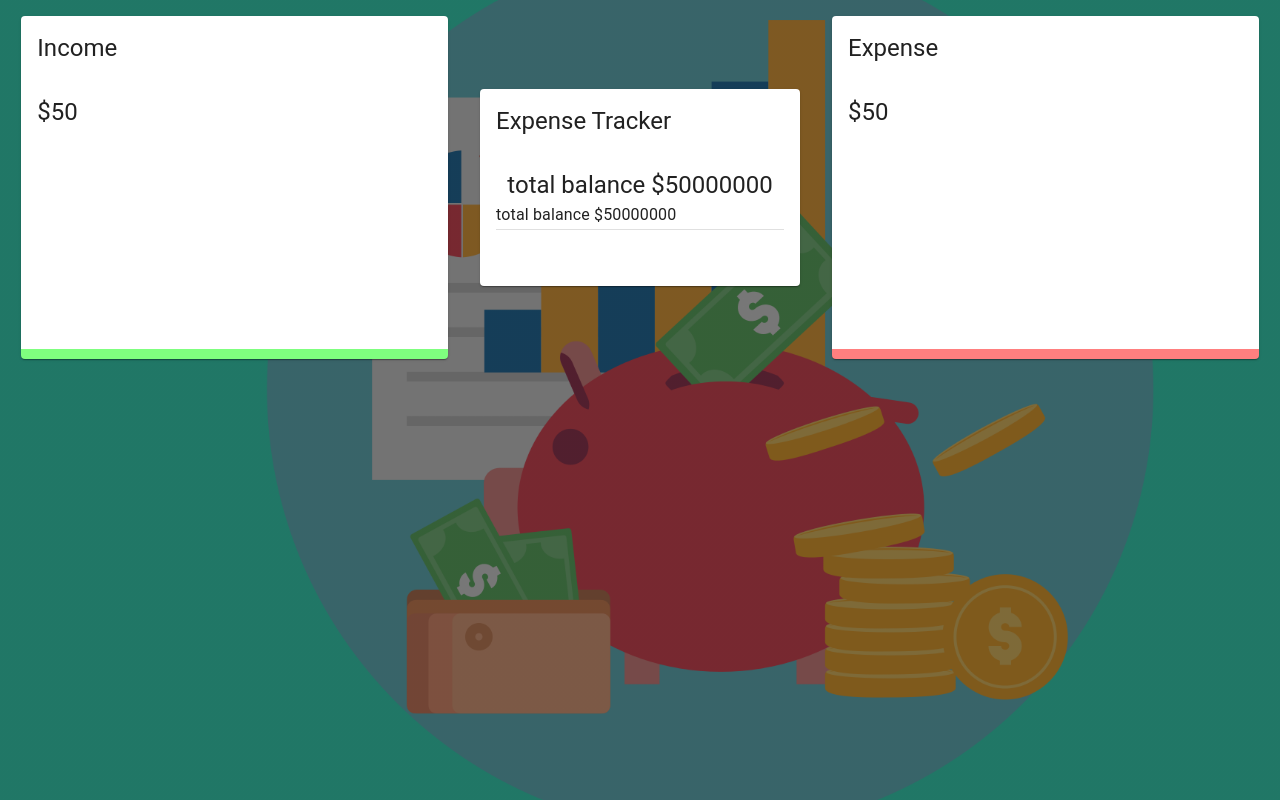
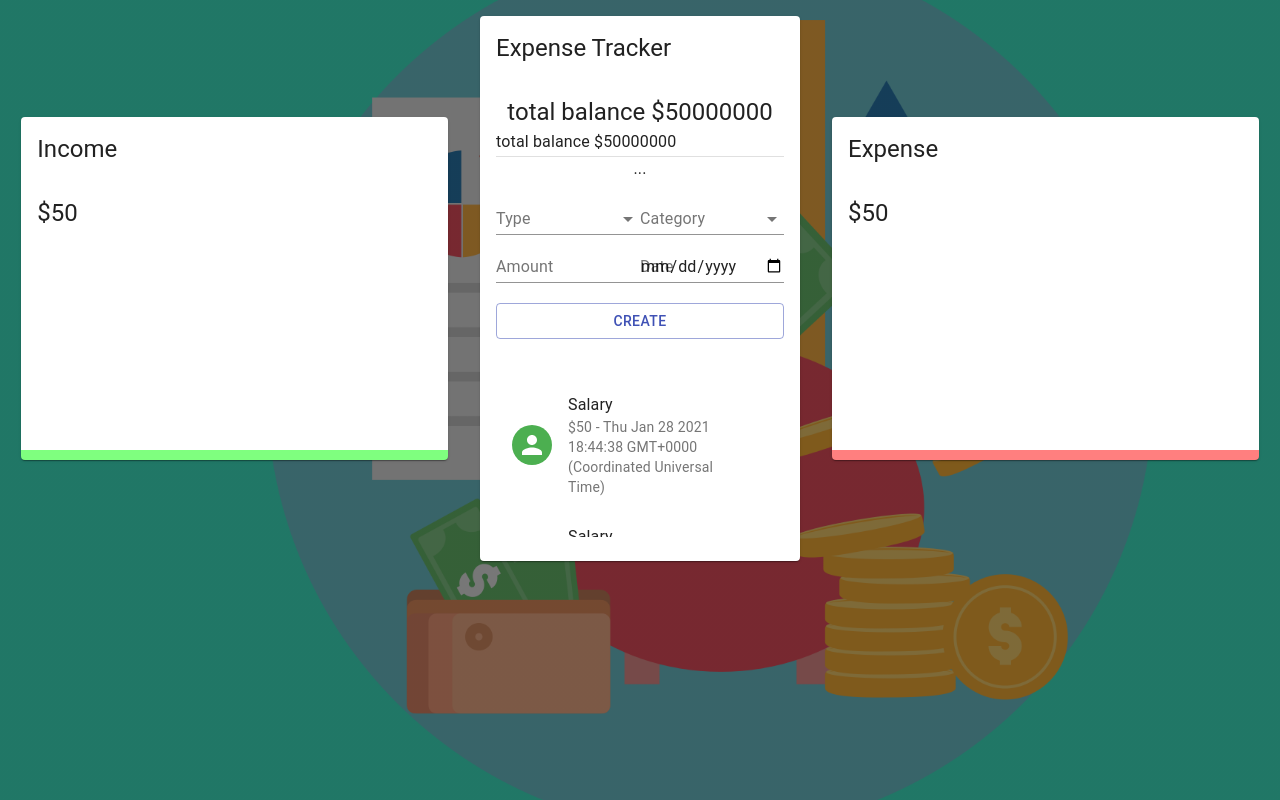
Before and after one commit to Carson0350/BudgetNanny, a React (Create React App) app in the folder budget-nanny/: page / in a window 1280 px wide. Built offline with nearby package versions, Linux system fonts and the light colour scheme.

Commit message:
layout check, functionality nxt

```diff
--- a/budget-nanny/src/components/Main/Form/Form.jsx
+++ b/budget-nanny/src/components/Main/Form/Form.jsx
@@ -21,6 +21,22 @@ const Form = () => {
           </Select>
         </FormControl>
       </Grid>
+      <Grid item xs={6}>
+        <FormControl fullWidth>
+          <InputLabel>Category</InputLabel>
+          <Select>
+            <MenuItem value='Business'>Business</MenuItem>
+            <MenuItem value='Salary'>Salary</MenuItem>
+          </Select>
+        </FormControl>
+      </Grid>
+      <Grid item xs={6}>
+        <TextField type='number' label='Amount' fullWidth/>
+      </Grid>
+      <Grid item xs={6}>
+        <TextField type='Date' label='Date' fullWidth/>
+      </Grid>
+      <Button className={classes.button} variant='outlined' color='primary' fullWidth>Create</Button>
     </Grid>
   )
 }
--- /dev/null
+++ b/budget-nanny/src/components/Main/List/List.jsx
@@ -0,0 +1,46 @@
+import React, {useContext} from 'react';
+import { List as MUIList, ListItem, ListItemAvatar, ListItemText, Avatar, ListItemSecondaryAction, IconButton, Slide} from '@material-ui/core';
+
+// import { Delete, MoneyOff} from '@material-ui/icons';
+
+import { ExpenseTrackerContext } from '../../../context/context'
+
+import useStyles from './styles';
+
+const List = () => {
+  const classes = useStyles();
+  const globalState = useContext(ExpenseTrackerContext)
+
+  const transactions = [
+    {id: 1, type: 'Income', category: 'Salary', amount: 50, date: new Date()},
+    {id: 1, type: 'Income', category: 'Salary', amount: 50, date: new Date()},
+    {id: 1, type: 'Income', category: 'Salary', amount: 50, date: new Date()},
+    {id: 1, type: 'Income', category: 'Salary', amount: 50, date: new Date()},
+    {id: 1, type: 'Income', category: 'Salary', amount: 50, date: new Date()},
+  ]
+
+   return (
+     <MUIList dense={false} className={classes.list}>
+       {transactions.map((transaction) => (
+         <Slide direction='down' in mountOnEnter unmountOnExit key={transaction.id}>
+           <ListItem>
+             <ListItemAvatar>
+               <Avatar className={transaction.type === 'Income' ? classes.avatarIncome : classes.avatarExpense}>
+                 {/* <MoneyOff /> */}
+               </Avatar>
+             </ListItemAvatar>
+             <ListItemText primary={transaction.category} secondary={`$${transaction.amount} - ${transaction.date}`} />
+             <ListItemSecondaryAction>
+               <IconButton edge='end' aria-label='delete' onClick=''>
+                 {/* <Delete /> */}
+               </IconButton>
+             </ListItemSecondaryAction>
+           </ListItem>
+         </Slide>
+       ))}
+     </MUIList>
+  )
+
+}
+
+export default List
--- /dev/null
+++ b/budget-nanny/src/components/Main/List/styles.js
@@ -0,0 +1,17 @@
+import { makeStyles } from '@material-ui/core/styles';
+import { red, green } from '@material-ui/core/colors';
+
+export default makeStyles((theme) => ({
+  avatarIncome: {
+    color: '#fff',
+    backgroundColor: green[500],
+  },
+  avatarExpense: {
+    color: theme.palette.getContrastText(red[500]),
+    backgroundColor: red[500],
+  },
+  list: {
+    maxHeight: '150px',
+    overflow: 'auto',
+  },
+}));
--- a/budget-nanny/src/components/Main/Main.jsx
+++ b/budget-nanny/src/components/Main/Main.jsx
@@ -1,7 +1,9 @@
 import React from 'react'
 import { Card, CardHeader, CardContent, Typography, Grid, Divider} from '@material-ui/core';
 
-import useStyles from './styles'
+import useStyles from './styles';
+import Form from './Form/Form';
+import List from './List/List'
 
 const Main = ({ title }) => {
   const classes = useStyles();
@@ -13,12 +15,12 @@ const Main = ({ title }) => {
         <Typography align='center' variant='h5'>total balance $50000000</Typography>
         <Typography variant='subtitle1' styles={{ lineHeight: '1.5em', marginTop: '20px'}}>total balance $50000000</Typography>
         <Divider />
-        {/* <Form/> */}
+        <Form />
       </CardContent>
       <CardContent className={classes.CardContent}>
         <Grid container spacing={2}>
           <Grid item xs={12}>
-            {/* <List/> */}
+            <List/>
           </Grid>
         </Grid>
       </CardContent>
--- /dev/null
+++ b/budget-nanny/src/context/context.js
@@ -0,0 +1,13 @@
+import React, { useReducer, createContext} from 'react'
+
+const initialState = [];
+
+export const ExpenseTrackerContext = createContext(initialState)
+
+export const Provider = ({ children }) => {
+  return (
+    <ExpenseTrackerContext.Provider value={{ appName: 'Expense Tracker'}}>
+      {children}
+    </ExpenseTrackerContext.Provider>
+  )
+}
--- a/budget-nanny/src/index.js
+++ b/budget-nanny/src/index.js
@@ -1,12 +1,13 @@
 import React from 'react';
 import ReactDOM from 'react-dom';
+import { Provider } from './context/context'
 import './index.css';
 import App from './App';
 
 
 ReactDOM.render(
-  <React.StrictMode>
-    <App />
-  </React.StrictMode>,
+    <Provider>
+      <App />
+    </Provider>,
   document.getElementById('root')
 );
```
Also changed, not shown: 1 other file (tests, documents, lock files or other folders).
